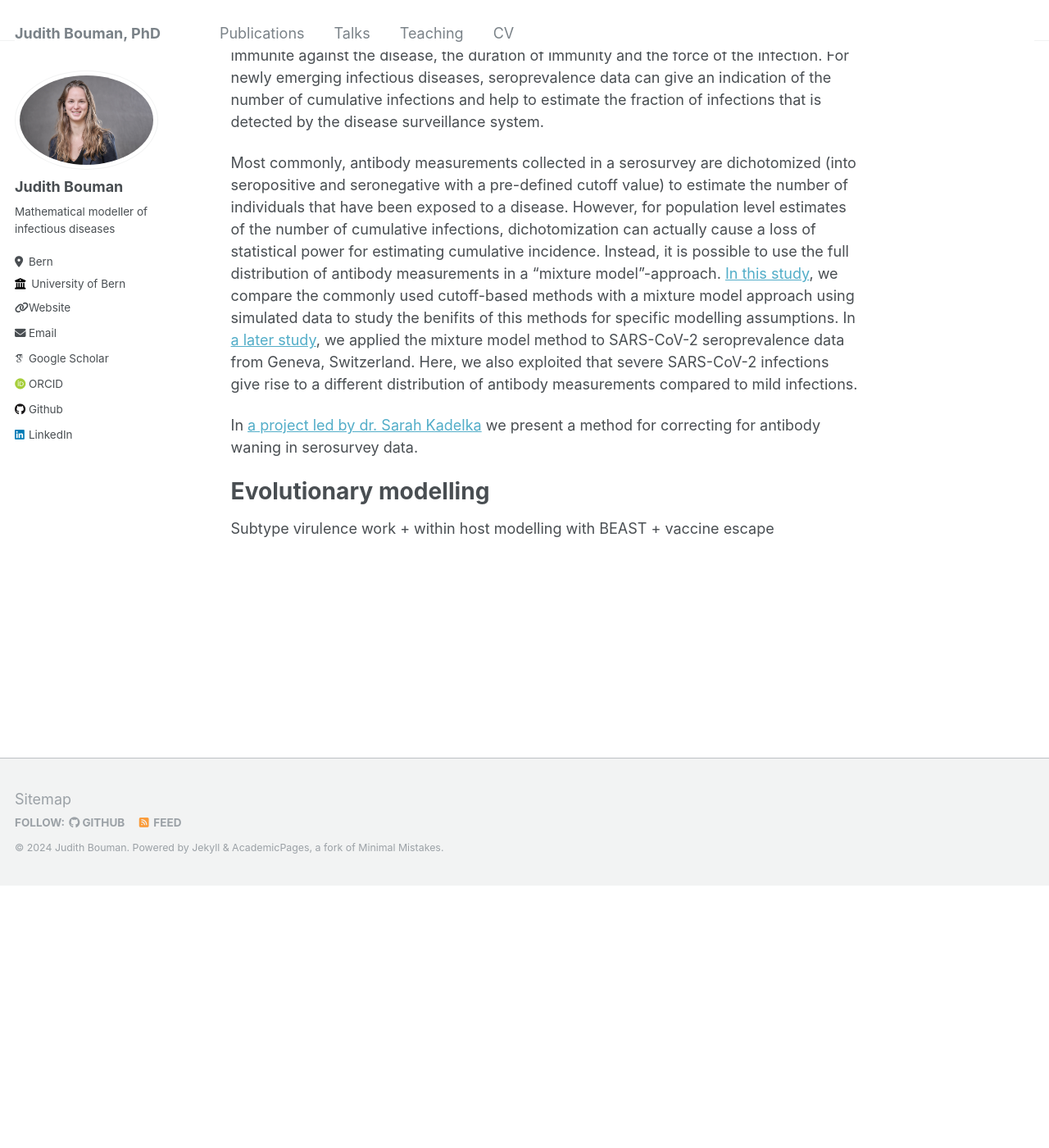
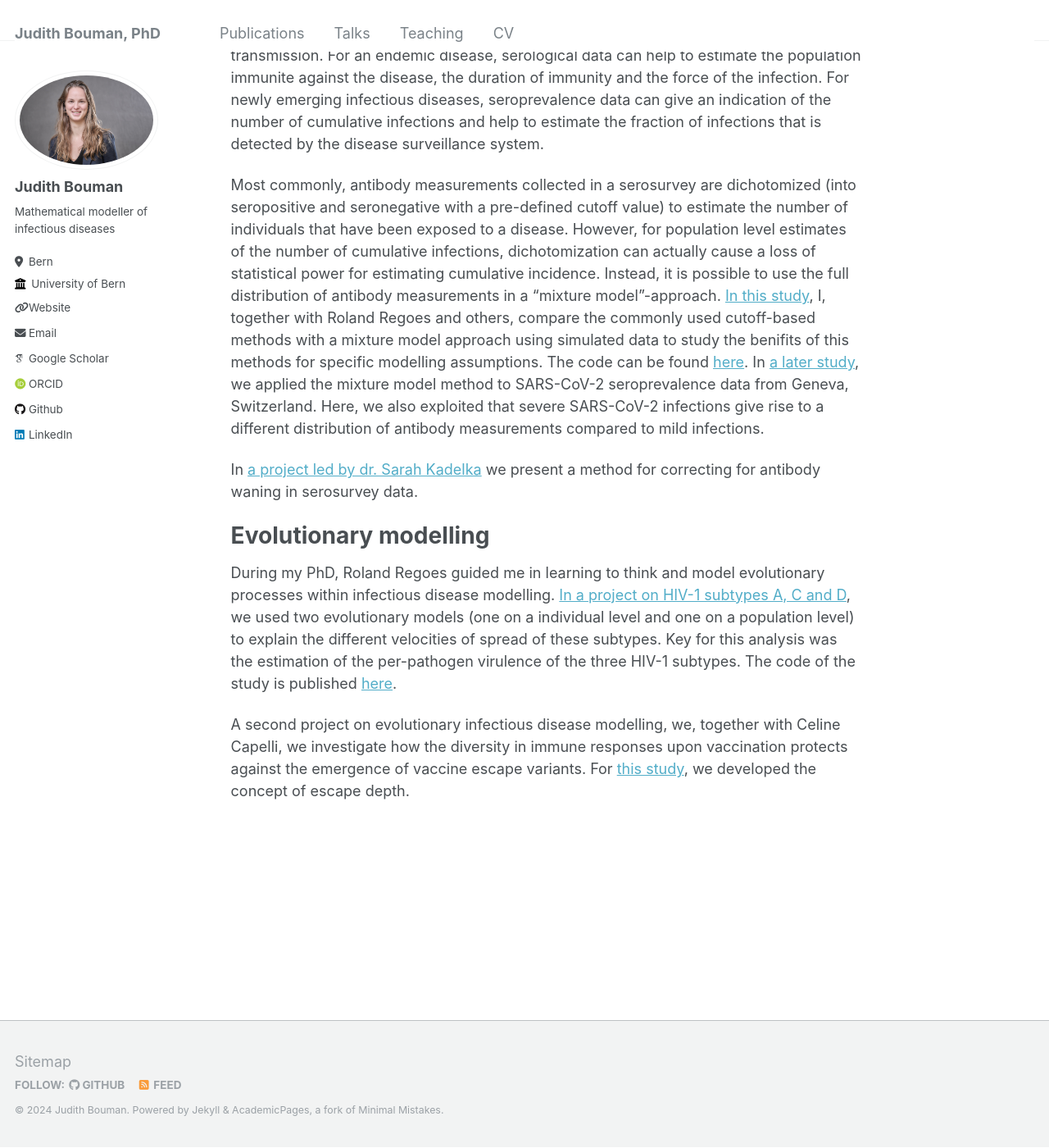
Before and after one commit to JudithBouman2412/JudithBouman2412.github.io, a Jekyll site: the page built from _pages/about.md, in a window 1280 px wide and 1400 px high, scrolled down 956 px. Shown: the whole window at 82% size. Built offline with Jekyll 4.4.1, drawn with Linux system fonts in a browser that asks for light colours; some web fonts are replaced; before the commit the page ends 2036 px from its top, so only the background shows below that; some of the changed text lies outside the part shown.

Commit message:
Update and fixing some wrong links and typos

```diff
--- a/_pages/about.md
+++ b/_pages/about.md
@@ -21,7 +21,7 @@ I am working on testing and applying Natural Language Processing (NLP) enhanced
 Transmission modelling
 ======
 
-We develped a Bayesian framework for implementing a time-varying transmission rate in compartmental infectious disease models. We did this in the R interface for Stan and published the work [here](https://judithbouman.ch/publication/2024_bayesian). The code can be found [here](https://github.com/judithBouman2412/HETTMO). The models are fitted to case counts (infections confirmed by a postive test) and serological data of an infectious disease. Currently, the model and code are parametrized for SARS-CoV-2 transmission, but can be adapted to other respiratory infectious diseases.
+I, together with Julien Riou, Christian Althaus and others, develped a Bayesian framework for implementing a time-varying transmission rate in compartmental infectious disease models. We did this in the R interface for Stan and published the work [here](https://judithbouman.ch/publication/2024_bayesian). The code can be found [here](https://github.com/judithBouman2412/HETTMO). The models are fitted to case counts (infections confirmed by a postive test) and serological data of an infectious disease. Currently, the model and code are parametrized for SARS-CoV-2 transmission, but can be adapted to other respiratory infectious diseases.
 
 If you are keen on using the framework for your research and need help to adjust it to your disease/situation of interest, please feel free to contact me. I am always happy to help.
 
@@ -30,7 +30,7 @@ Serological data
 
 Serological data is crucial for understanding the dynamics of infectious disease transmission. For an endemic disease, serological data can help to estimate the population immunite against the disease, the duration of immunity and the force of the infection. For newly emerging infectious diseases, seroprevalence data can give an indication of the number of cumulative infections and help to estimate the fraction of infections that is detected by the disease surveillance system.
 
-Most commonly, antibody measurements collected in a serosurvey are dichotomized (into seropositive and seronegative with a pre-defined cutoff value) to estimate the number of individuals that have been exposed to a disease. However, for population level estimates of the number of cumulative infections, dichotomization can actually cause a loss of statistical power for estimating cumulative incidence. Instead, it is possible to use the full distribution of antibody measurements in a "mixture model"-approach. [In this study](https://judithbouman.ch/publication/2021_cum_inc), we compare the commonly used cutoff-based methods with a mixture model approach using simulated data to study the benifits of this methods for specific modelling assumptions. In [a later study](https://judithbouman.ch/publication/2022_applying), we applied the mixture model method to SARS-CoV-2 seroprevalence data from Geneva, Switzerland. Here, we also exploited that severe SARS-CoV-2 infections give rise to a different distribution of antibody measurements compared to mild infections.
+Most commonly, antibody measurements collected in a serosurvey are dichotomized (into seropositive and seronegative with a pre-defined cutoff value) to estimate the number of individuals that have been exposed to a disease. However, for population level estimates of the number of cumulative infections, dichotomization can actually cause a loss of statistical power for estimating cumulative incidence. Instead, it is possible to use the full distribution of antibody measurements in a "mixture model"-approach. [In this study](https://judithbouman.ch/publication/2021_cum_inc), I, together with Roland Regoes and others, compare the commonly used cutoff-based methods with a mixture model approach using simulated data to study the benifits of this methods for specific modelling assumptions. The code can be found [here](https://github.com/JudithBouman2412/PIST). In [a later study](https://judithbouman.ch/publication/2022_applying), we applied the mixture model method to SARS-CoV-2 seroprevalence data from Geneva, Switzerland. Here, we also exploited that severe SARS-CoV-2 infections give rise to a different distribution of antibody measurements compared to mild infections.
 
 In [a project led by dr. Sarah Kadelka](https://judithbouman.ch/publication/2023_correcting) we present a method for correcting for antibody waning in serosurvey data.
 
@@ -38,4 +38,6 @@ In [a project led by dr. Sarah Kadelka](https://judithbouman.ch/publication/2023
 Evolutionary modelling
 ======
 
-Subtype virulence work + within host modelling with BEAST + vaccine escape
+During my PhD, Roland Regoes guided me in learning to think and model evolutionary processes within infectious disease modelling. [In a project on HIV-1 subtypes A, C and D](https://judithbouman.ch/publication/2023_virulence), we used two evolutionary models (one on a individual level and one on a population level) to explain the different velocities of spread of these subtypes. Key for this analysis was the estimation of the per-pathogen virulence of the three HIV-1 subtypes. The code of the study is published [here](https://github.com/JudithBouman2412/PerPathogenVirulence_HIVsubtypes).
+
+A second project on evolutionary infectious disease modelling, we, together with Celine Capelli, we investigate how the diversity in immune responses upon vaccination protects against the emergence of vaccine escape variants. For [this study](https://judithbouman.ch/publication/2021_vaccine), we developed the concept of escape depth.
```
Also changed, not shown: _publications/2020_infectivity.md (+1 -1 lines), _publications/2021_vaccine.md (+2 -2 lines), 1 other file.
